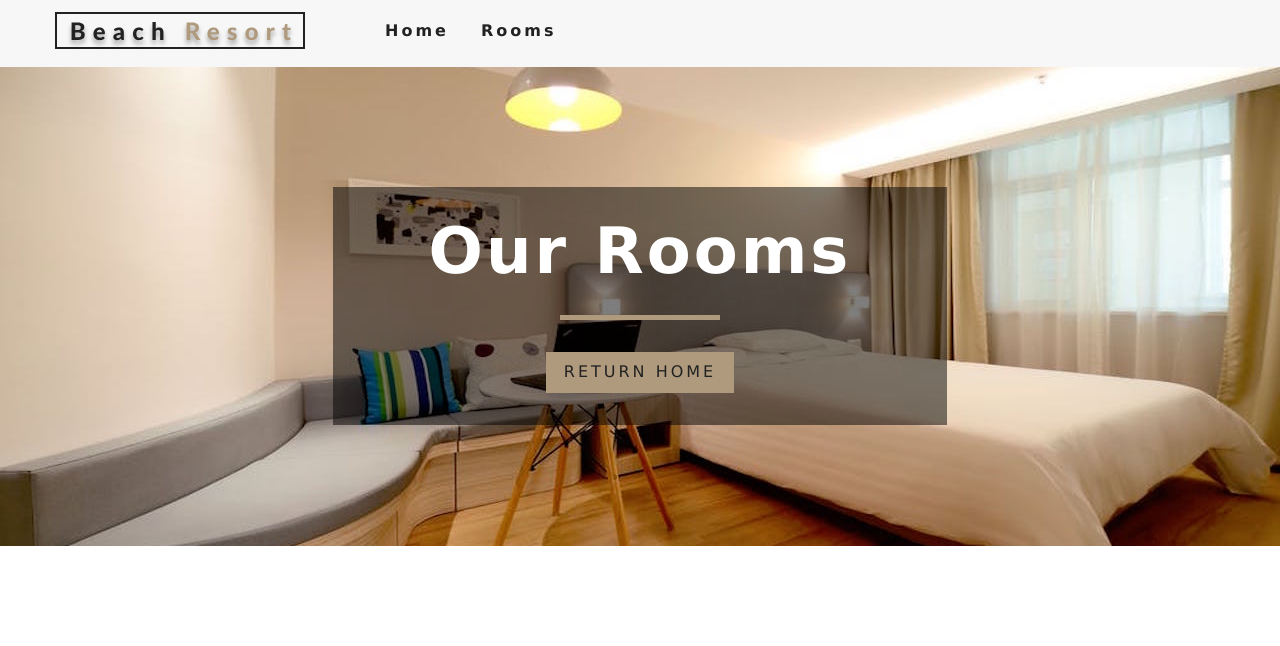
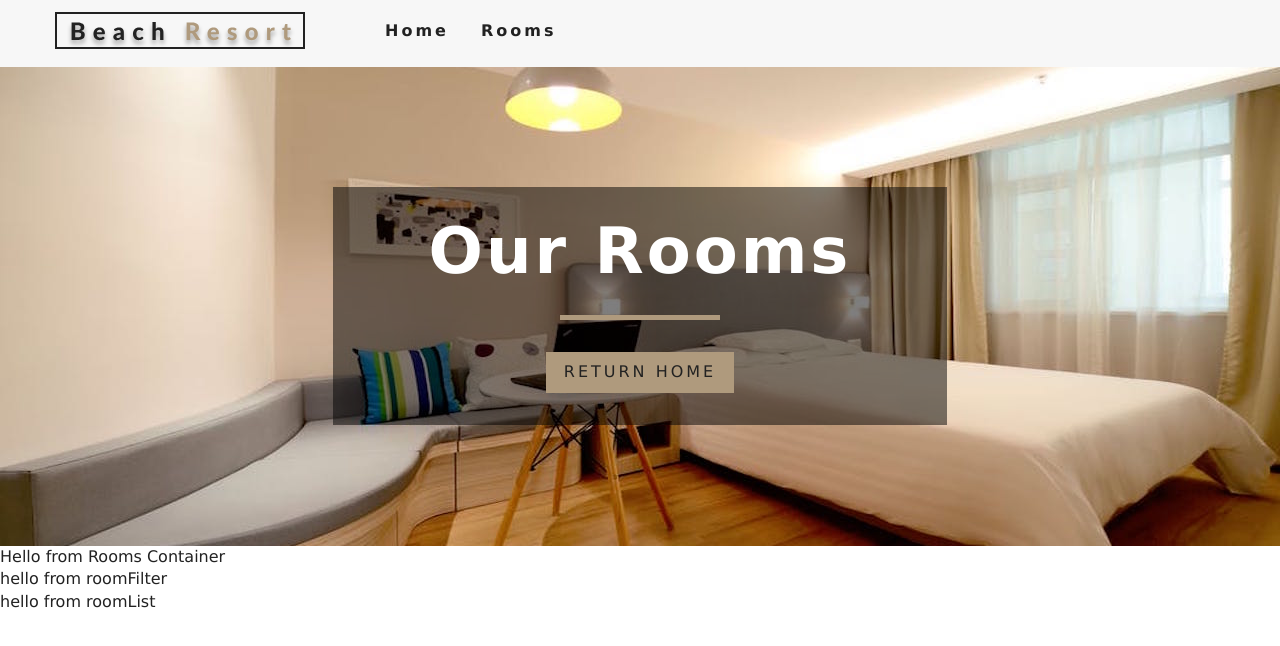
Before and after one commit to mannycortez/Real-Estate-App, a React (Create React App) app: page /rooms in a window 1280 px wide. Shown: the top 646 px of the page. Built offline with nearby package versions, Linux system fonts and the light colour scheme.

Commit message:
created RoomsList and RoomFilter files

```diff
--- /dev/null
+++ b/src/components/RoomContainer.js
@@ -0,0 +1,13 @@
+import React from 'react'
+import RoomsFilter from './RoomFilter'
+import RoomsList from './RoomsList'
+
+export default function RoomsContainer() {
+    return (
+        <div>
+            Hello from Rooms Container
+            <RoomsFilter />
+            <RoomsList />
+        </div>
+    )
+}
--- /dev/null
+++ b/src/components/RoomFilter.js
@@ -0,0 +1,9 @@
+import React from 'react'
+
+export default function () {
+    return (
+        <div>
+            hello from roomFilter
+        </div>
+    )
+}
--- /dev/null
+++ b/src/components/RoomsList.js
@@ -0,0 +1,9 @@
+import React from 'react'
+
+export default function RoomsList() {
+    return (
+        <div>
+            hello from roomList
+        </div>
+    )
+}
--- a/src/pages/Rooms.js
+++ b/src/pages/Rooms.js
@@ -2,15 +2,21 @@
 import Hero from '../components/Hero'
 import Banner from '../components/Banner'
 import { Link } from 'react-router-dom'
+import RoomContainer from '../components/RoomContainer'
 
 const Rooms = () => {
-    return <Hero hero="roomsHero">
+    return (
+    <>
+    <Hero hero="roomsHero">
         <Banner title="our rooms">
             <Link to='/' className='btn-primary'>
                 return home
             </Link>
         </Banner>
-    </Hero>;
+    </Hero>
+    <RoomContainer />
+    </>
+  )
 }
 
 export default Rooms
```
